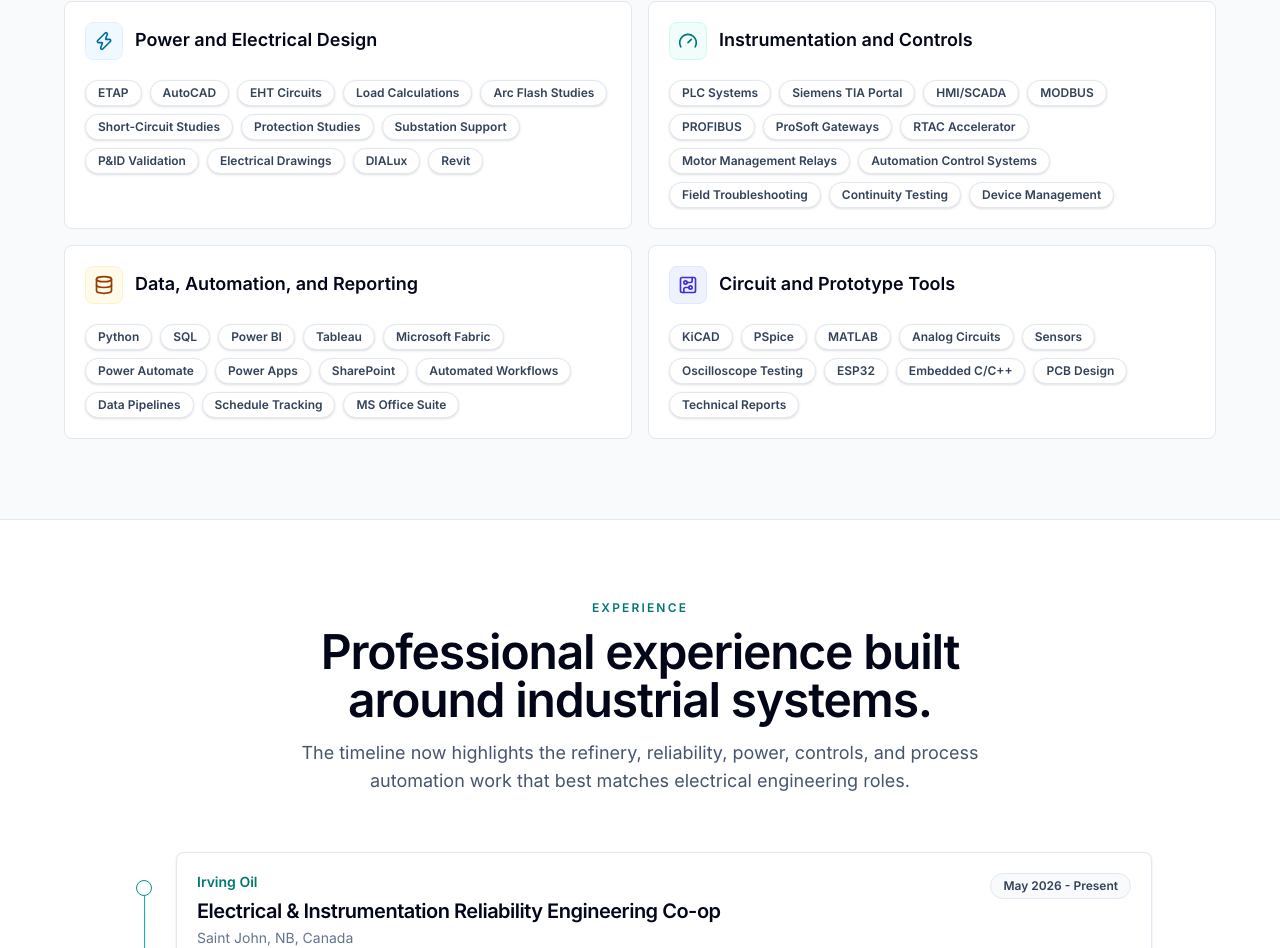
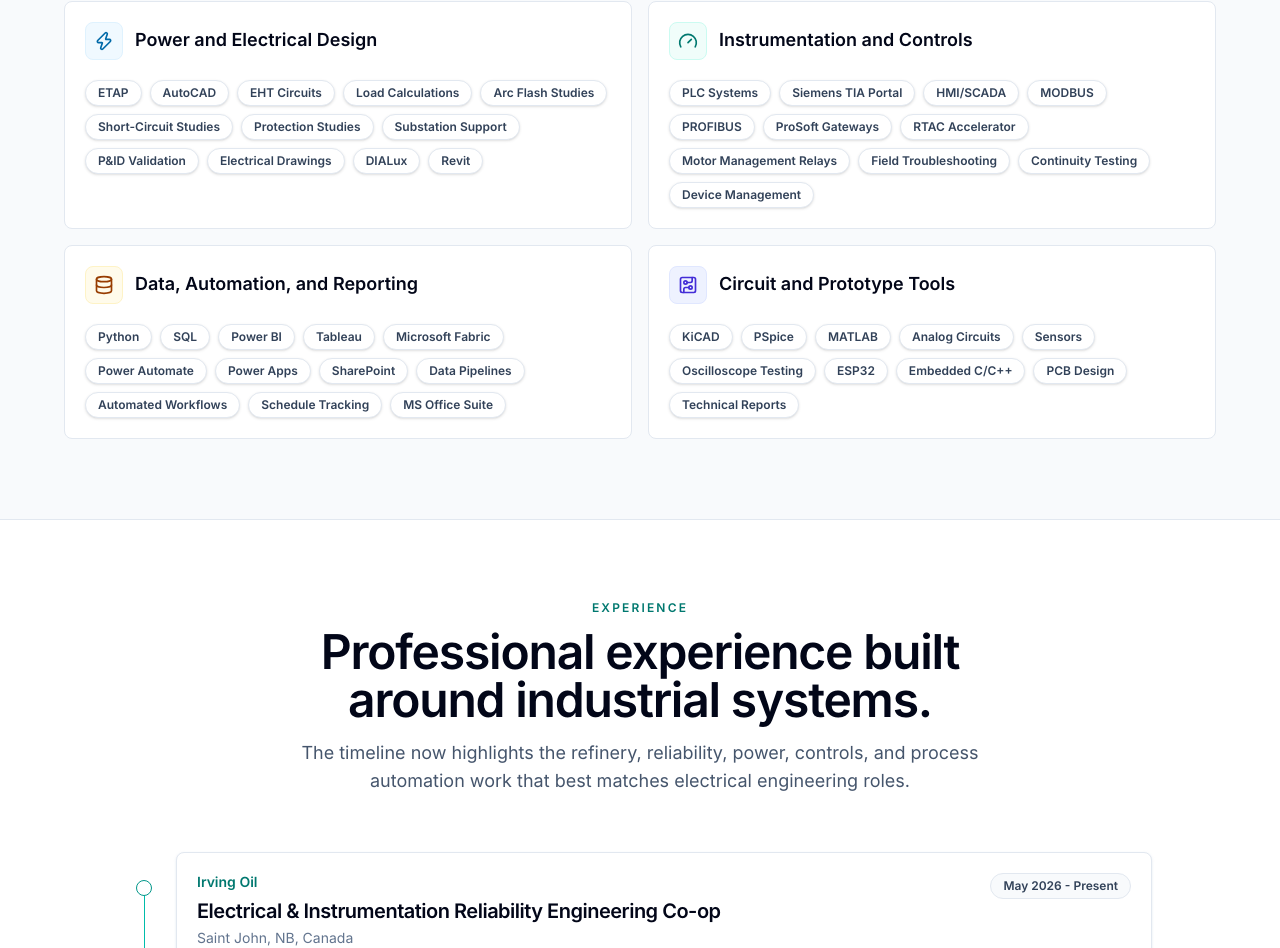
Before and after one commit to naman8857/naman8857.github.io, a Next.js app: page / in a window 1280 px wide. Shown: the part 1694-2642 px from the top of the page. Built offline with nearby package versions, Linux system fonts and the light colour scheme.

Commit message:
Remove redundant skill items to eliminate repetition

```diff
--- a/app/page.tsx
+++ b/app/page.tsx
@@ -158,7 +158,6 @@ const skills: SkillGroup[] = [
       'ProSoft Gateways',
       'RTAC Accelerator',
       'Motor Management Relays',
-      'Automation Control Systems',
       'Field Troubleshooting',
       'Continuity Testing',
       'Device Management',
@@ -177,8 +176,8 @@ const skills: SkillGroup[] = [
       'Power Automate',
       'Power Apps',
       'SharePoint',
+      'Data Pipelines',
       'Automated Workflows',
-      'Data Pipelines',
       'Schedule Tracking',
       'MS Office Suite',
     ],
```
